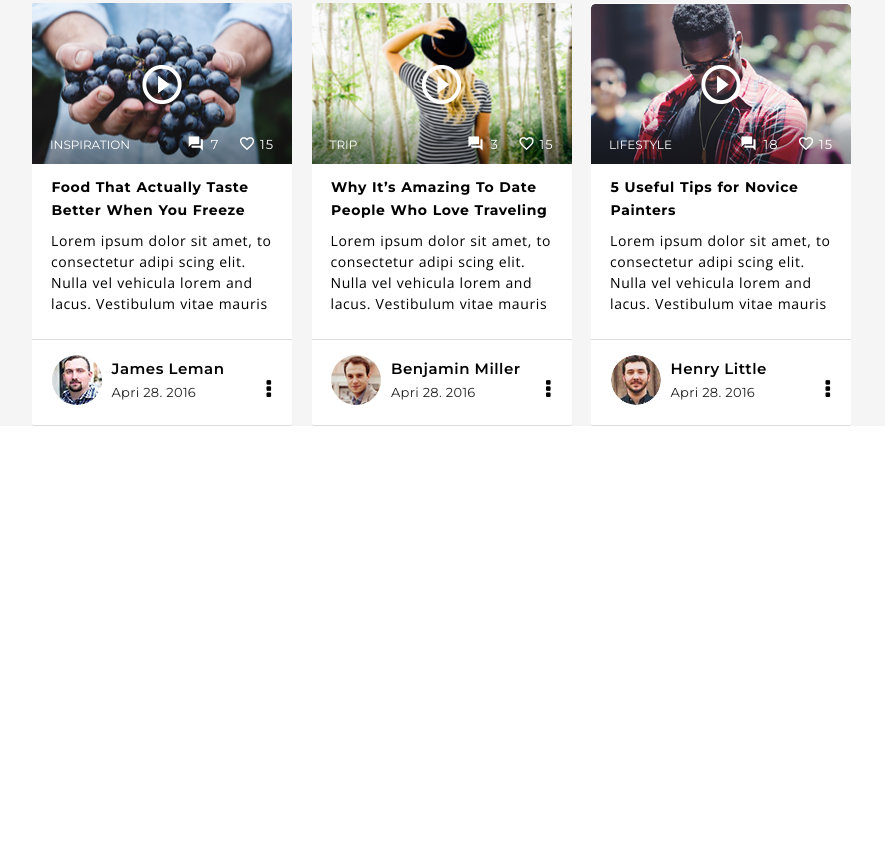
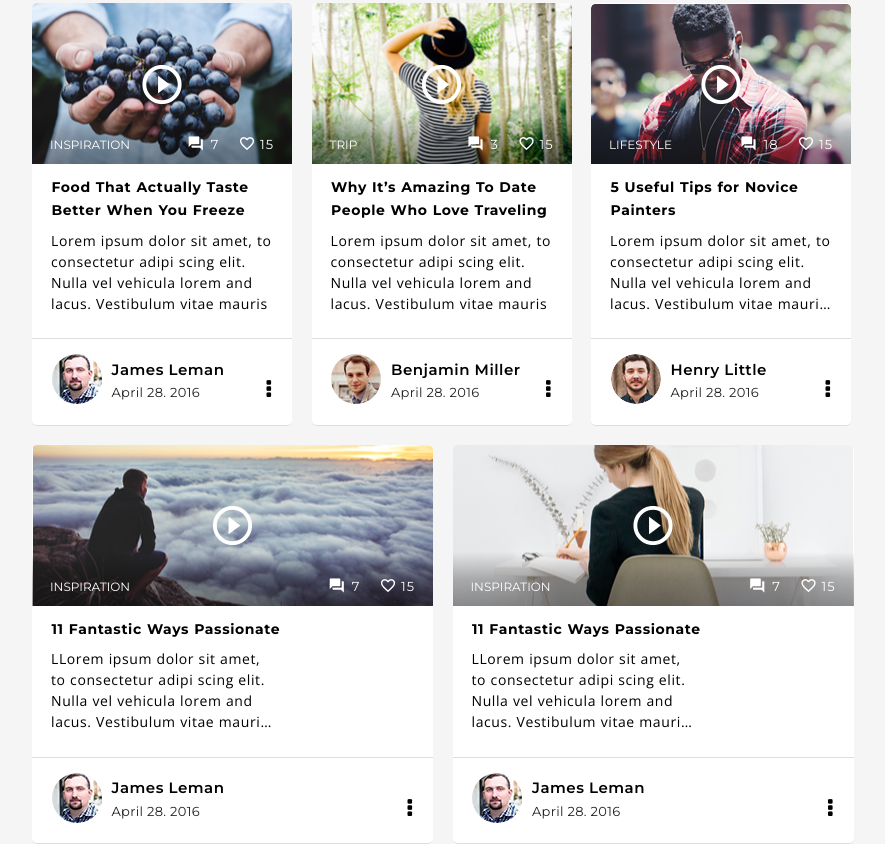
Before and after one commit to pragya6/Pasco, a plain HTML site: page index.html in a window 1280 px wide. Shown: the part 2125-2969 px from the top of the page, without its empty margins (25-910 px from the left). Before the commit the page ends 2551 px from the top, so only its background shows below. Drawn offline with nearby package versions, Linux system fonts and the light colour scheme.

Commit message:
till-article7

```diff
--- a/index.html
+++ b/index.html
@@ -403,8 +403,8 @@
                     />
                     <span>
                       <a href="#" class="articles-authors">James Leman</a>
-                      <p id="art1-date">
-                        Apri 28. 2016
+                      <p class="verticle-date">
+                        April 28. 2016
                       </p>
                     </span>
                     <button>
@@ -451,8 +451,8 @@
                     />
                     <span>
                       <a href="#" class="articles-authors">Benjamin Miller</a>
-                      <p id="art1-date">
-                        Apri 28. 2016
+                      <p class="verticle-date">
+                        April 28. 2016
                       </p>
                     </span>
                     <button>
@@ -489,7 +489,7 @@
                     <p>5 Useful Tips for Novice
                       Painters</p>
                     <p>
-                      Lorem ipsum dolor sit amet, to consectetur  adipi scing elit. Nulla vel vehicula lorem and lacus. Vestibulum vitae mauris
+                      Lorem ipsum dolor sit amet, to consectetur  adipi scing elit. Nulla vel vehicula lorem and lacus. Vestibulum vitae mauris hjhigury
                     </p>
                   </div>
                   <div class="art1-author">
@@ -499,8 +499,104 @@
                     />
                     <span>
                       <a href="#" class="articles-authors">Henry Little</a>
-                      <p id="art1-date">
-                        Apri 28. 2016
+                      <p class="verticle-date">
+                        April 28. 2016
+                      </p>
+                    </span>
+                    <button>
+                      <i class="fa fa-ellipsis-v" aria-hidden="true"></i>
+                    </button>
+                  </div>
+                </div>
+              </div>
+            </section>
+            <section id="articles89" class="flex-box verticle-articles">
+              <div class="verticle-article">
+                <div id="article8-left" class="background-props verticle-articles-left">
+                  <button>
+                    <span class="material-icons">
+                      play_circle_outline
+                    </span>
+                  </button>
+                  <div class="articles-left-backdrop">
+                    <div class="articles-lik-com">
+                      <span class="articles-insp">INSPIRATION</span>
+                      <div class="flex-box">
+                        <a href="#">
+                         <span class="material-icons"> question_answer </span>
+                         <span class="cl-text7">7</span>
+                        </a>
+                        <a href="#">
+                         <span class="material-icons"> favorite_border </span>
+                         <span class="cl-text15">15</span>
+                        </a>
+                      </div>
+                    </div>
+                  </div>
+                </div>
+                <div class="article1-bottom">
+                  <div class="art1-content">
+                    <p>11 Fantastic Ways Passionate</p>
+                    <p>
+                      LLorem ipsum dolor sit amet, to consectetur  adipi scing elit. Nulla vel vehicula lorem and lacus. Vestibulum vitae mauris gravida, ipsu viverra urna at, dictume nunc fringilla quastsubdty
+                    </p>
+                  </div>
+                  <div class="art1-author">
+                    <img
+                      src="./assets/authors/james-leman.png"
+                      alt="henry-little"
+                    />
+                    <span>
+                      <a href="#" class="articles-authors">James Leman</a>
+                      <p class="verticle-date">
+                        April 28. 2016
+                      </p>
+                    </span>
+                    <button>
+                      <i class="fa fa-ellipsis-v" aria-hidden="true"></i>
+                    </button>
+                  </div>
+                </div>
+              </div>
+              <div class="verticle-article">
+                <div id="article9-left" class="background-props verticle-articles-left">
+                  <button>
+                    <span class="material-icons">
+                      play_circle_outline
+                    </span>
+                  </button>
+                  <div class="articles-left-backdrop">
+                    <div class="articles-lik-com">
+                      <span class="articles-insp">INSPIRATION</span>
+                      <div class="flex-box">
+                        <a href="#">
+                         <span class="material-icons"> question_answer </span>
+                         <span class="cl-text7">7</span>
+                        </a>
+                        <a href="#">
+                         <span class="material-icons"> favorite_border </span>
+                         <span class="cl-text15">15</span>
+                        </a>
+                      </div>
+                    </div>
+                  </div>
+                </div>
+                <div class="article1-bottom">
+                  <div class="art1-content">
+                    <p>11 Fantastic Ways Passionate</p>
+                    <p>
+                      LLorem ipsum dolor sit amet, to consectetur  adipi scing elit. Nulla vel vehicula lorem and lacus. Vestibulum vitae mauris gravida, ipsu viverra urna at, dictume nunc fringilla quastsubdty
+                    </p>
+                  </div>
+                  <div class="art1-author">
+                    <img
+                      src="./assets/authors/james-leman.png"
+                      alt="henry-little"
+                    />
+                    <span>
+                      <a href="#" class="articles-authors">James Leman</a>
+                      <p class="verticle-date">
+                        April 28. 2016
                       </p>
                     </span>
                     <button>
--- a/styles.css
+++ b/styles.css
@@ -672,7 +672,7 @@ button {
   border-top-left-radius: 2px;
   background-position: center;
   background-repeat: no-repeat;
-  background-size: cover;
+  background-size: auto auto;
   overflow-x: hidden;
   z-index: 1;
 }
@@ -869,14 +869,14 @@ button {
   justify-content: center;
   align-items: flex-start;
   background-color: white;
-  border-radius: 2px;
+  border-radius: 5px;
   border-bottom: 1px solid rgba(221, 221, 221, 1);
 }
 
 .verticle-article div.background-props {
   border-bottom-left-radius: unset;
-  border-top-left-radius: 2px;
-  border-top-right-radius: 2px;
+  border-top-left-radius: 5px;
+  border-top-right-radius: 5px;
   background-size: auto auto;
 }
 
@@ -940,12 +940,16 @@ button {
 
 .verticle-article .art1-content :nth-child(2) {
   max-width: 222px;
-  margin: 7.5px 0px 25px 19px;
+  height: 84px;
+  margin: 7.5px 0px 24.5px 19px;
   font-size: 14px;
   font-weight: 400;
   letter-spacing: 0.6px;
   line-height: 21px;
-  line-clamp: 4;
+  display: -webkit-box;
+  -webkit-box-orient: vertical;
+  -webkit-line-clamp: 4;
+  overflow: hidden;
   font-family: "Open Sans", sans-serif;
 }
 
@@ -953,20 +957,37 @@ button {
   padding-top: 15px;
 }
 
+.verticle-article .art1-author span {
+  display: flex;
+  flex-direction: column;
+  justify-content: flex-start;
+  align-items: flex-start;
+  gap: 5.5px;
+}
+
 .verticle-article .art1-author a[class = "articles-authors"] {
   width: fit-content;
+  padding-top: 2px;
   margin: 0%;
-  margin-top: 4px;
   color: #000000;
   font-size: 15px;
   font-weight: 600;
   letter-spacing: 0.5px;
-  line-height: 25px;
+  font-family: "Montserrat", sans-serif;
+}
+
+.verticle-article .art1-author p[class = "verticle-date"] {
+  width: fit-content;
+  margin: 0%;
+  color: #212121;
+  font-size: 13px;
+  font-weight: 400;
+  letter-spacing: 0.3px;
   font-family: "Montserrat", sans-serif;
 }
 
 .verticle-article .art1-author > button i[aria-hidden="true"] {
-  margin-top: 20px;
+  margin-top: 21.5px;
 }
 
 #article6-left {
@@ -975,6 +996,22 @@ button {
 
 #article7-left {
   background-image: url("./assets/articles/article7.png");
+}
+
+#articles89 .verticle-article {
+  flex-basis: 401px;
+}
+
+#articles89 div.verticle-article .background-props {
+  height: 400px;
+}
+
+#article8-left {
+  background-image: url("./assets/articles/article8.png");
+}
+
+#article9-left {
+  background-image: url("./assets/articles/article9.png");
 }
 
 .right-sidebar {
```
